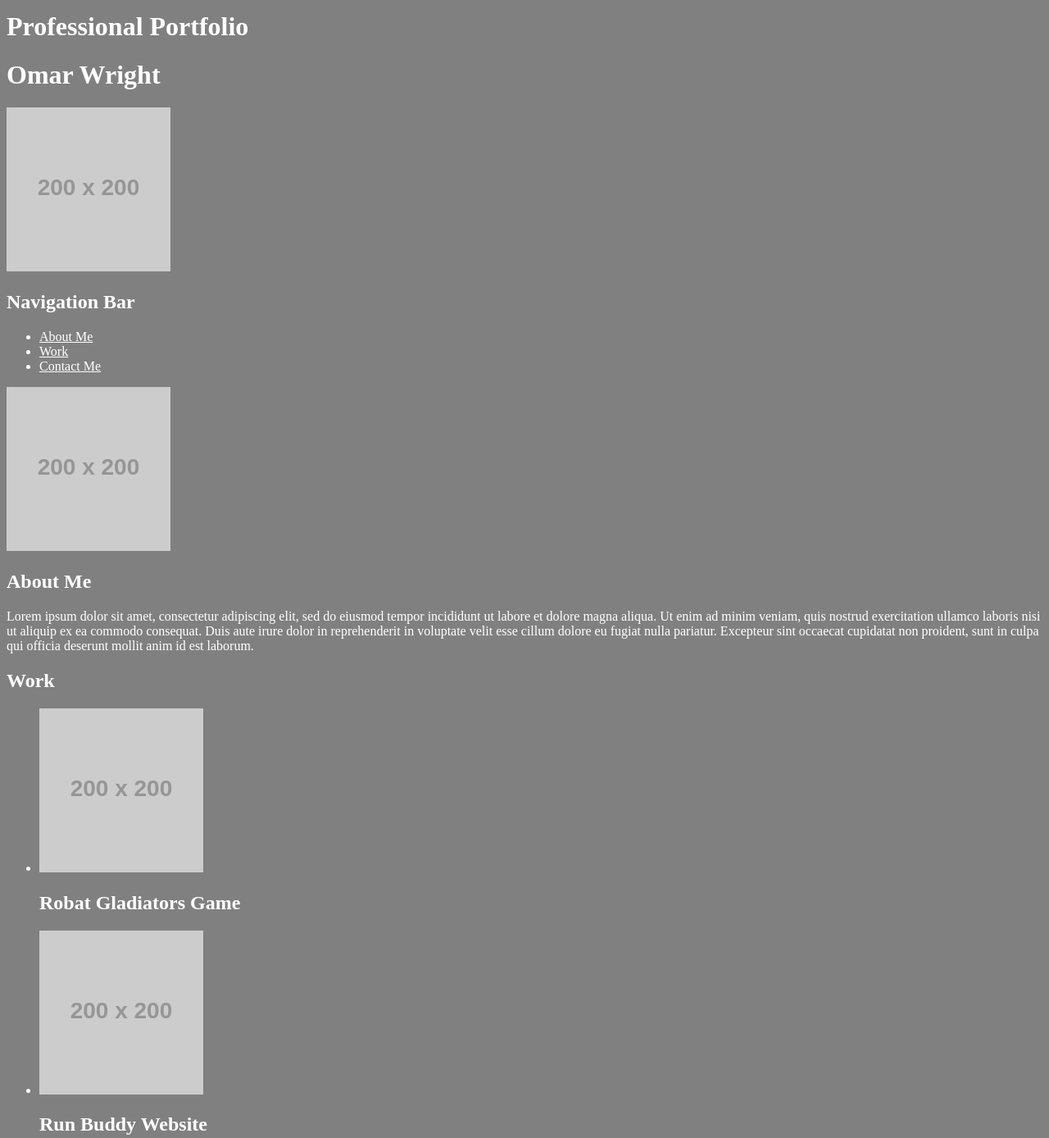
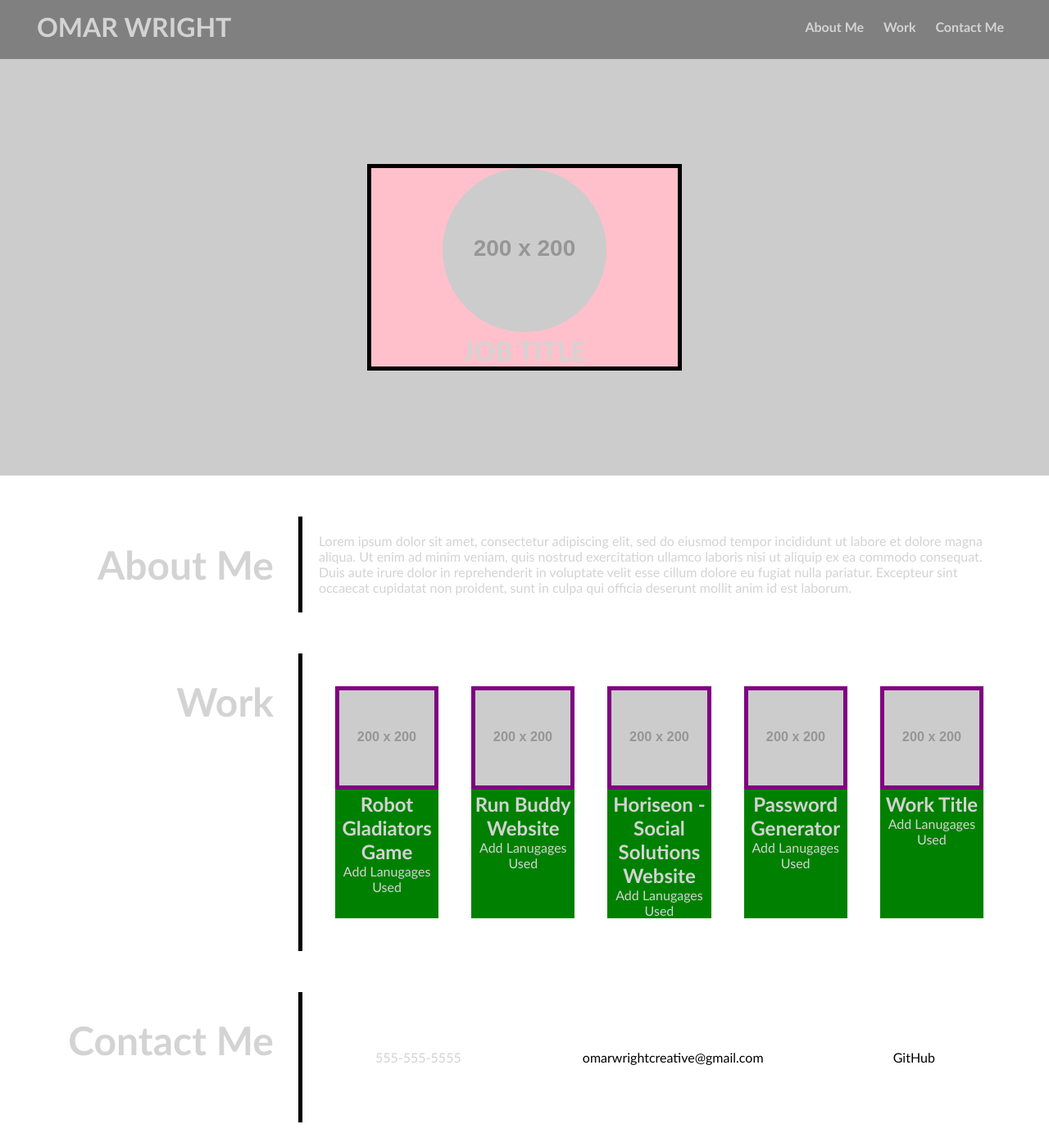
Before and after one commit to omarwright07/professional-portfolio, a plain HTML site: page index.html in a window 1280 px wide. Shown: the part 7-1395 px from the top of the page at 82% size. Drawn offline with Linux system fonts and the light colour scheme; placeholder pictures from the web are drawn by us.

Commit message:
started general style for all sections to match reference better and some pseudo-classes

```diff
--- a/assets/css/style.css
+++ b/assets/css/style.css
@@ -1,4 +1,148 @@
+:root {
+    --primary-color: grey;
+    --secondary-color: lightgrey;
+    --tertiary-color: black;
+}
+
+
+/* General Styles */
 * {
-    background-color: grey;
-    color: white;
+    margin: 0;
+    padding: 0;
+    box-sizing: border-box;
 }
+
+body {
+    color: var(--secondary-color);
+    font-family: 'Trebuchet MS', 'Lucida Sans Unicode', 'Lucida Grande', 'Lucida Sans', Arial, sans-serif;
+}
+
+a {
+    text-decoration: none;
+    color: var(--tertiary-color);
+    padding: 10px;
+}
+
+ul{
+    list-style: none;
+}
+
+/* Sectional Style */
+section {
+    display: flex;
+    margin: 50px auto;
+}
+
+.section-title {
+    margin: 30px;
+    width: 200px;
+    text-align: right;
+    font-size: 48px;
+    flex: 1 25%;
+}
+
+.article {
+    padding: 20px 60px 20px 20px;
+    border-left: 5px solid var(--tertiary-color);
+    flex: 2 75%;
+}
+
+/* Header Style */
+header {
+    padding: 20px 35px;
+    font-weight: bold;
+    display: flex;
+    justify-content: space-between;
+    flex-wrap: wrap;
+    background-color: var(--primary-color);
+    top: 0;
+}
+
+header a {
+    color: var(--secondary-color);
+}
+
+header nav {
+    margin: 10px;
+    display: flex;
+    flex-wrap: wrap;
+    justify-content: space-around;
+}
+
+header nav ul li {
+    display: inline;
+    justify-content: flex-end;
+}
+
+header nav ul li a {
+
+}
+
+/* Hero Style */
+.hero {
+    background-image: url(https://via.placeholder.com/500);
+    display: flex;
+    background-size: cover;
+    justify-content: center;
+}
+
+.hero-title {
+    width: 30%;
+    margin: 10%;
+    border: 5px solid black;
+    background-color: pink;
+    text-align: center;
+}
+
+.hero-title img {
+    border-radius: 50%;
+}
+
+/* Work Section Style */
+.work-images {
+    width: 100%;
+    display: flex;
+    flex-wrap: wrap;
+    justify-content: space-around;
+}
+
+.work-images a {
+    padding: 0px;
+}
+
+.work-image {
+    margin: 20px;
+    text-align: center;
+    background-color: green;
+    flex: 1;
+}
+
+.work-image img {
+    width: 100%;
+    border: 5px solid purple;
+}
+
+.work-image p {
+    text-align: center;
+}
+
+/* Contact Me */
+.contact-me ul {
+    display: flex;
+    justify-content: space-around;
+}
+
+.contact-me li {
+    margin: 50px;
+}
+
+/* Pseudo-Classes Start */
+a:hover {
+    color: var(--secondary-color);
+    background-color: var(--tertiary-color);
+    border-radius: 10px;
+}
+
+.work-image img:hover {
+    border-color: blue;
+}
--- a/index.html
+++ b/index.html
@@ -9,11 +9,11 @@
 
     <body>
         <header>
-            <h1>Professional Portfolio</h1>
-            <h1>Omar Wright</h1>
-            <img src="https://via.placeholder.com/200" alt="placeholder">
+            <h1>
+                <a href="/" >OMAR WRIGHT</a>
+            </h1>
+            <!-- Navigation Bar -->
             <nav class="nav">
-                <h2>Navigation Bar</h2>
                 <ul>
                     <li>
                         <a href="#about-me">About Me</a>
@@ -29,54 +29,75 @@
             </nav>
         </header>
 
-        <hero>
+        <!-- Hero Section -->
+        <hero class="hero">
+            <div class="hero-title">
                 <img src="https://via.placeholder.com/200" alt="placeholder">
+                <h1>
+                    JOB TITLE
+                </h1>
+            </div>
         </hero>
 
+        <!-- About Me Section-->
         <section>
-            <h1 class="section-header" id="about-me">About Me</h1>
+            <h1 class="section-title" id="about-me">About Me</h1>
+            <article class="article">
                 <p>
                     Lorem ipsum dolor sit amet, consectetur adipiscing elit, sed do eiusmod tempor incididunt ut labore et dolore magna aliqua. Ut enim ad minim veniam, quis nostrud exercitation ullamco laboris nisi ut aliquip ex ea commodo consequat. Duis aute irure dolor in reprehenderit in voluptate velit esse cillum dolore eu fugiat nulla pariatur. Excepteur sint occaecat cupidatat non proident, sunt in culpa qui officia deserunt mollit anim id est laborum.
                 </p>
+            </article>
         </section>
 
+        <!-- Work Section -->
         <section>
-            <h1 class="section-header" id="work">Work</h1>
-            <article>
+            <h1 class="section-title" id="work">Work</h1>
+            <article class="article">
+                <!-- Section for the Work Images/References -->
                 <ul class="work-images">
-                    <li>
+                    <li class="work-image">
                         <a href="https://omarwright07.github.io/robot-gladiators/" target="_blank"><img src="https://via.placeholder.com/200" alt="change me"></a>
-                        <h2>Robat Gladiators Game</h2>
+                        <h2>Robot Gladiators Game</h2>
+                        <p>Add Lanugages Used</p>
                     </li>
-                    <li>
+                    <li class="work-image">
                         <a href="https://omarwright07.github.io/run-buddy/" target="_blank"><img src="https://via.placeholder.com/200" alt="change me"></a>
                         <h2>Run Buddy Website</h2>
+                        <p>Add Lanugages Used</p>
                     </li>
-                    <li>
+                    <li class="work-image">
                         <a href="https://omarwright07.github.io/horiseon-social-solutions/" target="_blank"><img src="https://via.placeholder.com/200" alt="change me"></a>
                         <h2>Horiseon - Social Solutions Website</h2>
+                        <p>Add Lanugages Used</p>
                     </li>
-                    <li>
+                    <li class="work-image">
                         <a href="https://omarwright07.github.io/password-generator/" target="_blank"><img src="https://via.placeholder.com/200" alt="change me"></a>
                         <h2>Password Generator</h2>
+                        <p>Add Lanugages Used</p>
                     </li>
-                    <li>
+                    <li class="work-image">
                         <a href="" target="_blank"><img src="https://via.placeholder.com/200" alt="change me"></a>
                         <h2>Work Title</h2>
+                        <p>Add Lanugages Used</p>
                     </li>
                 </ul>
             </article>
         </section>
 
-        <section>
-            <h1 class="section-header" id="contact-me">Contact Me</h1>
+        <!-- Contact Me Section -->
+        <section class="contact-me">
+            <h1 class="section-title" id="contact-me">Contact Me</h1>
+            <article class="article">
                 <ul>
-                <li>Phone Number</li>
-                <li>Email</li>
-                <li><a href="" target="_blank">Social Media Link</a></li>
+                    <li>555-555-5555</li>
+                    <li><a href="mailto:omarwrightcreative@gmail.com">omarwrightcreative@gmail.com</a></li>
+                    <li><a href="https://github.com/omarwright07" target="_blank">GitHub</a></li>
                 </ul>
+            </article>
         </section>
 
+        <!-- Footer Section -->
+        <footer>
+        </footer>
     </body>
-
 </html>
```
Lines whose indentation alone changed are shown as unchanged.
